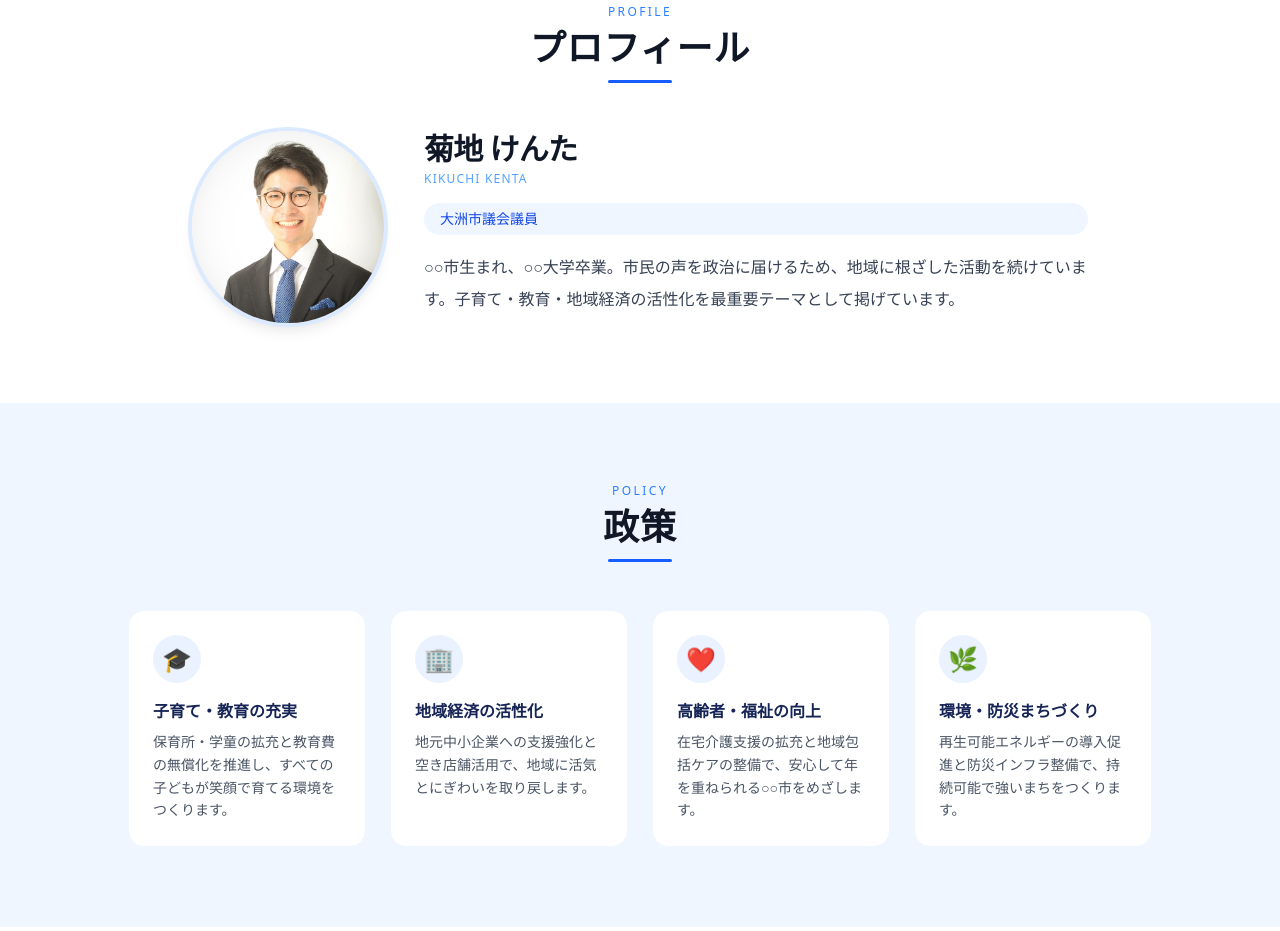
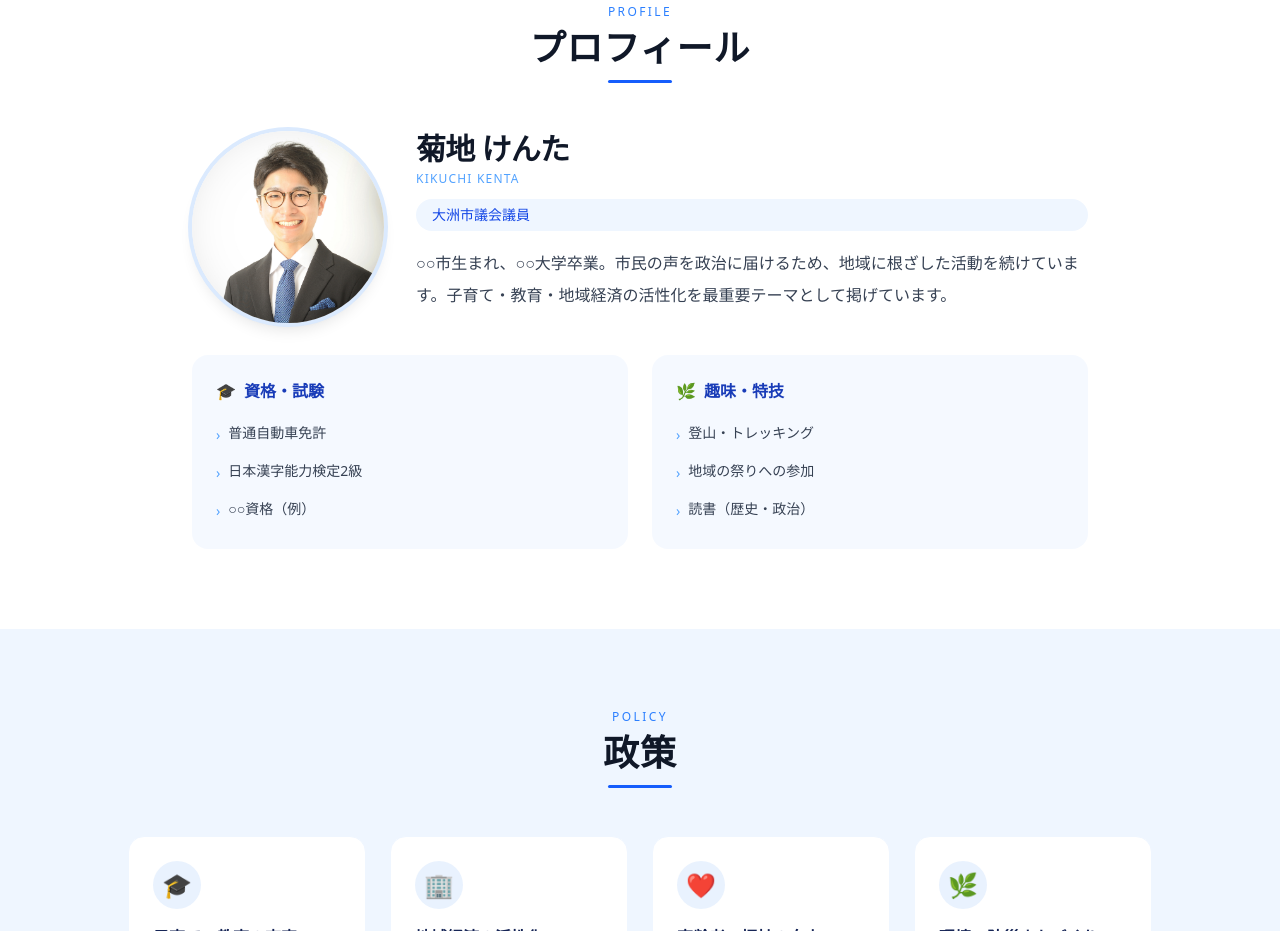
Before and after one commit to kentakikuchi0423/HOMEPAGE, a Next.js app: page / in a window 1280 px wide. Shown: the part 940-1871 px from the top of the page. Built offline with nearby package versions, Linux system fonts and the light colour scheme.

Commit message:
phase5c-2: restructure profile section into profile, qualifications, and hobbies

```diff
--- /dev/null
+++ b/src/components/sections/HobbiesCard.tsx
@@ -0,0 +1,24 @@
+import { siteConfig } from '@/content/site'
+
+export default function HobbiesCard() {
+  const { hobbies } = siteConfig.profile
+
+  if (!hobbies || hobbies.length === 0) return null
+
+  return (
+    <div className="rounded-2xl bg-blue-50/60 p-6 transition-shadow duration-300 hover:shadow-md">
+      <h3 className="mb-4 flex items-center gap-2 text-base font-semibold text-blue-800">
+        <span aria-hidden="true">🌿</span>
+        趣味・特技
+      </h3>
+      <ul className="space-y-2">
+        {hobbies.map((item, i) => (
+          <li key={i} className="flex items-start gap-2 text-sm leading-7 text-gray-700">
+            <span className="mt-0.5 shrink-0 text-blue-400" aria-hidden="true">›</span>
+            {item}
+          </li>
+        ))}
+      </ul>
+    </div>
+  )
+}
--- /dev/null
+++ b/src/components/sections/ProfileCard.tsx
@@ -0,0 +1,40 @@
+import { siteConfig } from '@/content/site'
+
+export default function ProfileCard() {
+  const { name, nameKana, title, bio, photo } = siteConfig.profile
+
+  return (
+    <div className="flex flex-col items-center gap-8 md:flex-row md:items-start">
+      {/* Photo */}
+      <div className="shrink-0">
+        {photo ? (
+          <img
+            src={photo}
+            alt={name}
+            width={200}
+            height={200}
+            className="h-48 w-48 rounded-full object-cover shadow-lg ring-4 ring-blue-100"
+          />
+        ) : (
+          <div className="flex h-48 w-48 items-center justify-center rounded-full bg-blue-50 shadow-lg ring-4 ring-blue-100">
+            <span className="text-5xl font-bold text-blue-400">
+              {name.charAt(0)}
+            </span>
+          </div>
+        )}
+      </div>
+
+      {/* Text */}
+      <div className="flex flex-col gap-3 text-center md:text-left">
+        <div>
+          <p className="text-3xl font-bold tracking-tight text-gray-900">{name}</p>
+          <p className="mt-1 text-xs font-medium tracking-widest text-blue-400 uppercase">{nameKana}</p>
+        </div>
+        <span className="mx-auto inline-block rounded-full bg-blue-50 px-4 py-1.5 text-sm font-medium text-blue-700 md:mx-0">
+          {title}
+        </span>
+        <p className="mt-1 leading-8 text-gray-700">{bio}</p>
+      </div>
+    </div>
+  )
+}
--- a/src/components/sections/ProfileSection.tsx
+++ b/src/components/sections/ProfileSection.tsx
@@ -1,10 +1,11 @@
 'use client'
-import { siteConfig } from '@/content/site'
 import { useInView } from '@/hooks/useInView'
 import SectionHeading from '@/components/ui/SectionHeading'
+import ProfileCard from '@/components/sections/ProfileCard'
+import QualificationsCard from '@/components/sections/QualificationsCard'
+import HobbiesCard from '@/components/sections/HobbiesCard'
 
 export default function ProfileSection() {
-  const { name, nameKana, title, bio, photo } = siteConfig.profile
   const { ref, inView } = useInView<HTMLElement>()
 
   return (
@@ -16,37 +17,17 @@ export default function ProfileSection() {
       <div className="mx-auto max-w-4xl">
         <SectionHeading en="PROFILE">プロフィール</SectionHeading>
 
-        <div className="flex flex-col items-center gap-10 md:flex-row md:items-start">
-          {/* Photo */}
-          <div className="shrink-0">
-            {photo ? (
-              <img
-                src={photo}
-                alt={name}
-                width={200}
-                height={200}
-                className="h-48 w-48 rounded-full object-cover shadow-lg ring-4 ring-blue-100"
-              />
-            ) : (
-              <div className="flex h-48 w-48 items-center justify-center rounded-full bg-blue-50 shadow-lg ring-4 ring-blue-100">
-                <span className="text-5xl font-bold text-blue-400">
-                  {name.charAt(0)}
-                </span>
-              </div>
-            )}
-          </div>
+        {/* 上段: プロフィール本体 */}
+        <ProfileCard />
 
-          {/* Text */}
-          <div className="flex flex-col gap-4 text-center md:text-left">
-            <div>
-              <p className="text-3xl font-bold tracking-tight text-gray-900">{name}</p>
-              <p className="mt-1 text-xs font-medium tracking-widest text-blue-400 uppercase">{nameKana}</p>
-            </div>
-            <span className="mx-auto inline-block rounded-full bg-blue-50 px-4 py-1.5 text-sm font-medium text-blue-700 md:mx-0">
-              {title}
-            </span>
-            <p className="leading-8 text-gray-700">{bio}</p>
-          </div>
+        {/* 下段: 資格・趣味（デスクトップ2カラム / モバイル縦積み） */}
+        <div
+          className={`mt-8 grid grid-cols-1 gap-6 md:grid-cols-2 transition-opacity duration-500 ${
+            inView ? 'opacity-100 delay-150' : 'opacity-0'
+          }`}
+        >
+          <QualificationsCard />
+          <HobbiesCard />
         </div>
       </div>
     </section>
--- /dev/null
+++ b/src/components/sections/QualificationsCard.tsx
@@ -0,0 +1,24 @@
+import { siteConfig } from '@/content/site'
+
+export default function QualificationsCard() {
+  const { qualifications } = siteConfig.profile
+
+  if (!qualifications || qualifications.length === 0) return null
+
+  return (
+    <div className="rounded-2xl bg-blue-50/60 p-6 transition-shadow duration-300 hover:shadow-md">
+      <h3 className="mb-4 flex items-center gap-2 text-base font-semibold text-blue-800">
+        <span aria-hidden="true">🎓</span>
+        資格・試験
+      </h3>
+      <ul className="space-y-2">
+        {qualifications.map((item, i) => (
+          <li key={i} className="flex items-start gap-2 text-sm leading-7 text-gray-700">
+            <span className="mt-0.5 shrink-0 text-blue-400" aria-hidden="true">›</span>
+            {item}
+          </li>
+        ))}
+      </ul>
+    </div>
+  )
+}
--- a/src/content/site.ts
+++ b/src/content/site.ts
@@ -37,6 +37,8 @@ export type SiteConfig = {
     photo: string; // 顔写真パス（public/ 以下）
     catchcopy: string; // Hero キャッチコピー
     subcopy: string; // Hero サブコピー
+    qualifications?: string[]; // 資格・試験リスト（任意）
+    hobbies?: string[]; // 趣味・特技リスト（任意）
   };
   policies: Policy[];
   video: {
@@ -79,6 +81,16 @@ export const siteConfig: SiteConfig = {
     photo: "/images/profile/profile.jpg",
     catchcopy: "いつまでも魅力的な大洲市に。",
     subcopy: "未来をひらく、あなたとともに。",
+    qualifications: [
+      "普通自動車免許",
+      "日本漢字能力検定2級",
+      "○○資格（例）",
+    ],
+    hobbies: [
+      "登山・トレッキング",
+      "地域の祭りへの参加",
+      "読書（歴史・政治）",
+    ],
   },
   policies: [
     {
```
